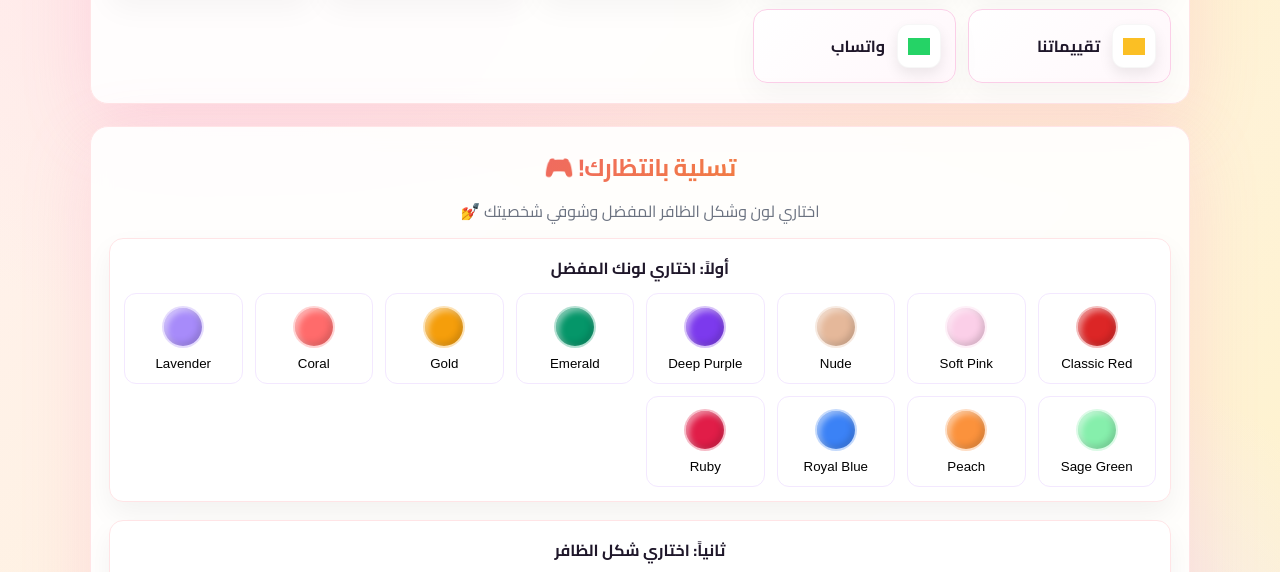
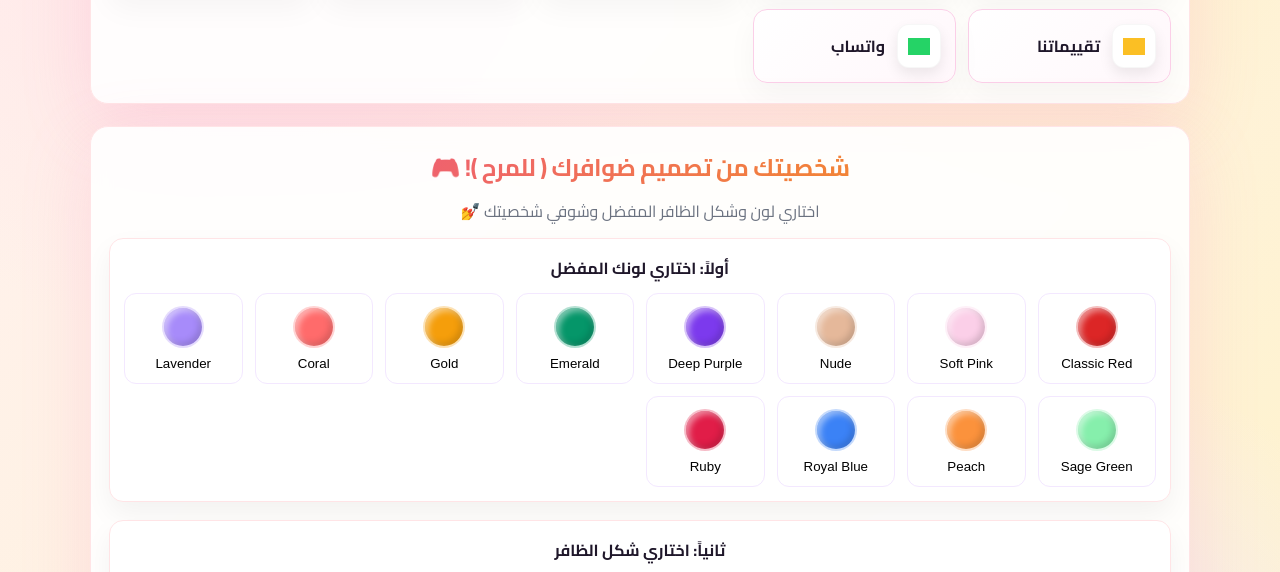
Before and after one commit to hsnshehata/ghazal, a website: page index.html in a window 1280 px wide. Shown: the part 217-789 px from the top of the page. Drawn offline with Linux system fonts and the light colour scheme; grey boxes are pictures that could not be loaded.

```diff
--- a/index.html
+++ b/index.html
@@ -408,7 +408,7 @@
 
     <section class="card">
       <div class="card-header">
-        <h2 class="section-title">تسلية بانتظارك! 🎮</h2>
+        <h2 class="section-title">شخصيتك من تصميم ضوافرك ( للمرح )! 🎮</h2>
         <p class="muted">اختاري لون وشكل الظافر المفضل وشوفي شخصيتك 💅</p>
       </div>
 
```
